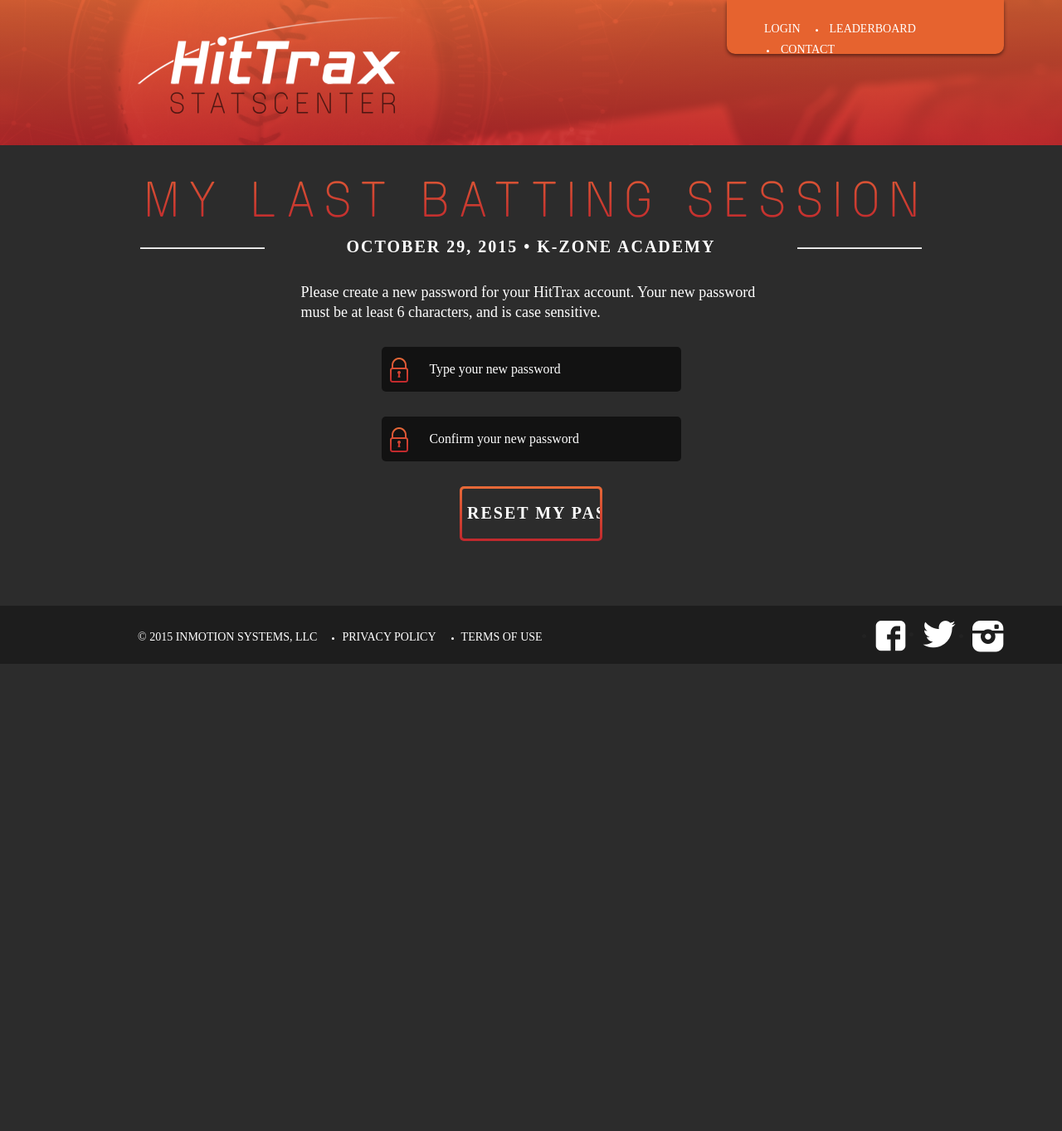
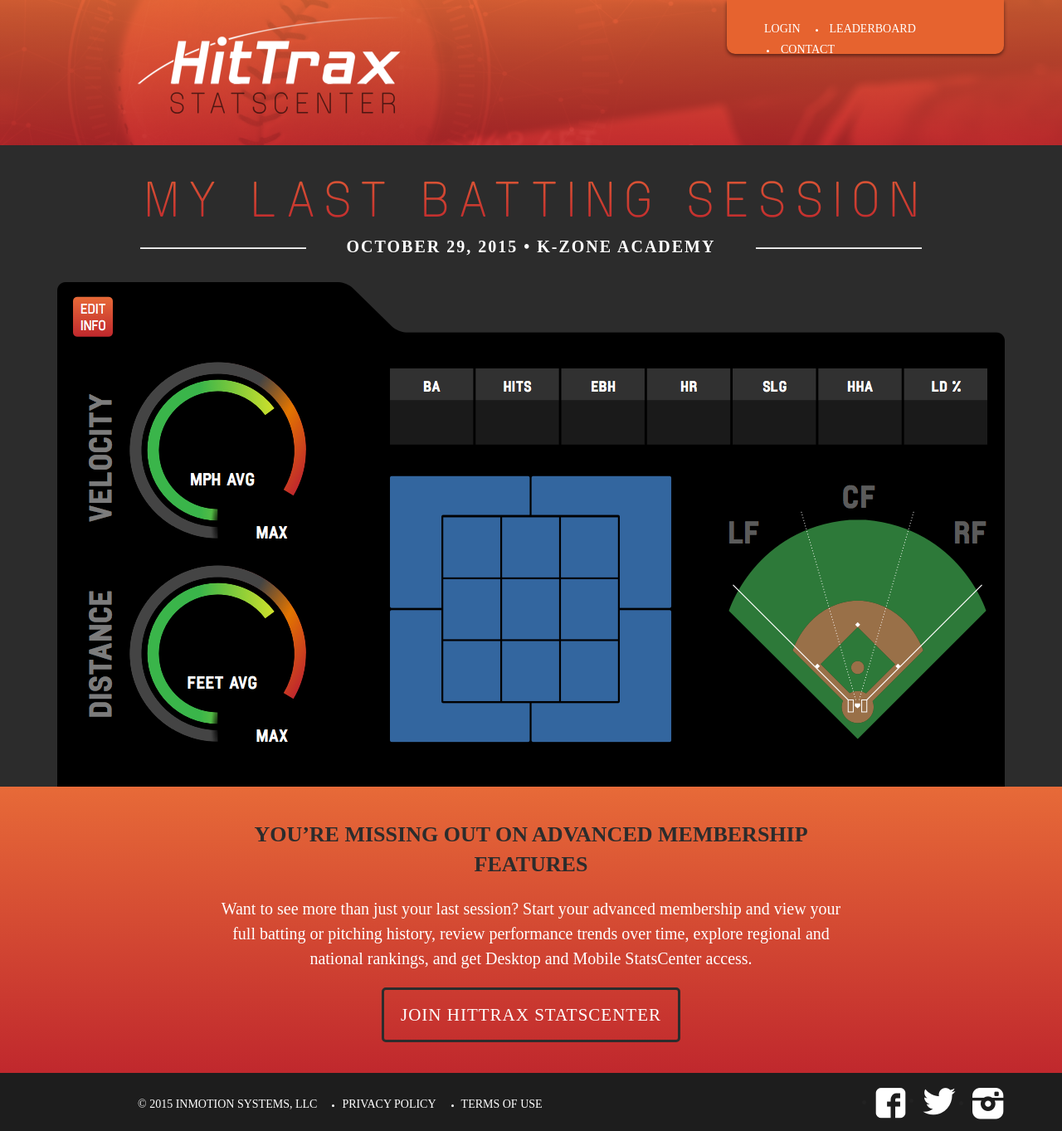
Before and after one commit to tfbarrett1981/HitTrax-HG, a PHP site: page /player.html in a window 1280 px wide. Shown: the whole page at 83% size. Before the commit the page ends 800 px from the top, so only its background shows below. Run offline with PHP 8.4, Linux system fonts and the light colour scheme; some libraries are stand-ins or nearby versions; some web fonts are replaced.

Commit message:
Player Callout Banner

```diff
--- a/css/site.css
+++ b/css/site.css
@@ -153,6 +153,7 @@ h2#forgotPasswordReset {
   height: 37px;
   margin-top: 40px;
 }
+/* PLAYER TEMPLATE */
 .player-template #dateLocation {
   width: 942px;
   margin: 0 auto;
@@ -166,10 +167,12 @@ h2#forgotPasswordReset {
 .player-template hr:first-child {
   float: left;
   margin-top: 13px;
+  width: 200px;
 }
 .player-template hr:last-child {
   float: right;
   margin-top: 13px;
+  width: 200px;
 }
 .player-template h3 {
   /* HR Left: */
@@ -181,10 +184,70 @@ h2#forgotPasswordReset {
   line-height: 24px;
   /* HR Right: */
   text-align: center;
-  width: 642px;
+  width: 542px;
   margin: 0;
   padding: 0;
   float: left;
+}
+.player-template .tab {
+  background: url(../img/player-tab.png) no-repeat;
+  width: 1142px;
+  height: 608px;
+  margin: 0 auto;
+}
+.player-template .callout {
+  /* Bar Background Copy: */
+  background-image: linear-gradient(-180deg, #E76A38 0%, #C0282D 100%);
+  height: 345px;
+}
+.player-template .callout h4 {
+  /* YOU’RE MISSING OUT O: */
+  font-family: ManifoldCF-Bold;
+  font-size: 26px;
+  color: #2C2C2C;
+  line-height: 36px;
+  width: 753px;
+  margin: 0 auto;
+  text-align: center;
+  padding-top: 40px;
+}
+.player-template .callout p {
+  width: 753px;
+  margin: 0 auto;
+  text-align: center;
+  /* Text: */
+  font-family: ManifoldCF-Regular;
+  font-size: 20px;
+  color: #FFFFFF;
+  line-height: 30px;
+  margin-top: 20px;
+}
+.player-template .callout .button {
+  /* Frame: */
+  border: 3px solid #2C2C2C;
+  border-radius: 5px;
+  /* JOIN HITTRAX STATSCE: */
+  font-family: ManifoldCF-Bold;
+  font-size: 21px;
+  color: #FFFFFF;
+  letter-spacing: 1px;
+  width: 354px;
+  height: 60px;
+  margin: 0 auto;
+  text-align: center;
+  display: block;
+  vertical-align: middle;
+  line-height: 60px;
+  text-decoration: none;
+  margin-top: 20px;
+}
+.player-template .callout .button:hover {
+  -webkit-transition: all 500ms ease;
+  -moz-transition: all 500ms ease;
+  -ms-transition: all 500ms ease;
+  -o-transition: all 500ms ease;
+  transition: all 500ms ease;
+  background: rgba(44, 44, 44, 0.3);
 }
 hr {
   color: #fff;
--- a/css/site.less
+++ b/css/site.less
@@ -177,28 +177,33 @@ height: 37px;
 margin-top: 40px;
 }
 
-.player-template #dateLocation{
+/* PLAYER TEMPLATE */
+.player-template {
+
+	#dateLocation{
 		width:942px;
 		margin:0 auto;
 	}
 
-.player-template h2#pageTitle{
+	h2#pageTitle{
 	background: url(../img/my-last-batting-session.png) no-repeat center center;
 	text-indent: -9999px;
 	height: 50px;
 	margin-top: 40px;
 	}
 
-.player-template hr:first-child{
+	hr:first-child{
 		float: left;
 		margin-top: 13px;
+		width:200px;
 	}
 
-.player-template hr:last-child{
+	hr:last-child{
 		float:right;
 		margin-top: 13px;
+		width:200px;
 	}
-.player-template h3{
+	h3{
 		/* HR Left: */
 	/* Date/Location: */
 	font-family: ManifoldCF-Regular;
@@ -208,10 +213,78 @@ letter-spacing: 2px;
 	line-height: 24px;
 	/* HR Right: */
 	text-align: center;
-width: 642px;
+	width: 542px;
 	margin: 0;
 	padding: 0;
 	float: left;
+	}
+
+	.tab{
+		background: url(../img/player-tab.png) no-repeat;
+		width:1142px;
+		height: 608px;
+		margin: 0 auto;
+	}
+
+	.callout{
+		/* Bar Background Copy: */
+	background-image: linear-gradient(-180deg, #E76A38 0%, #C0282D 100%);
+	height: 345px;
+
+		h4{
+			/* YOU’RE MISSING OUT O: */
+			font-family: ManifoldCF-Bold;
+			font-size: 26px;
+			color: #2C2C2C;
+			line-height: 36px;
+			width: 753px;
+			margin: 0 auto;
+			text-align: center;
+			padding-top: 40px;
+		}
+
+		p{
+			width: 753px;
+			margin: 0 auto;
+			text-align: center;
+			/* Text: */
+			font-family: ManifoldCF-Regular;
+			font-size: 20px;
+			color: #FFFFFF;
+			line-height: 30px;
+			margin-top: 20px;
+		}
+
+		.button{
+			/* Frame: */
+			border: 3px solid #2C2C2C;
+			border-radius: 5px;
+			/* JOIN HITTRAX STATSCE: */
+			font-family: ManifoldCF-Bold;
+			font-size: 21px;
+			color: #FFFFFF;
+			letter-spacing: 1px;
+			width: 354px;
+			height: 60px;
+			margin: 0 auto;
+			text-align: center;
+			display: block;
+			vertical-align: middle;
+			line-height: 60px;
+			text-decoration: none;
+			margin-top: 20px;
+		}
+
+		.button:hover{
+			background: rgba(44,44,44,0.30);
+			-webkit-transition: all 500ms ease;
+			-moz-transition: all 500ms ease;
+			-ms-transition: all 500ms ease;
+			-o-transition: all 500ms ease;
+			transition: all 500ms ease;
+			background: rgba(44,44,44,0.30);
+		}
+	}
 }
 
 hr{
--- a/player.html
+++ b/player.html
@@ -32,25 +32,18 @@
         <div id="content">
             <h2 id="pageTitle">MY LAST BATTING SESSION</h2>
             <div id="dateLocation" class="clearfix">
-            <hr>
-            <h3>OCTOBER 29, 2015 • K-ZONE ACADEMY</h3>
-            <hr>
+                <hr>
+                <h3>OCTOBER 29, 2015 • K-ZONE ACADEMY</h3>
+                <hr>
             </div>
-            <div class="hidden" id="resetSuccess">
-                <img src="img/Check.png" alt="">
-                <p>Your HitTrax password has been reset. You can now login to your account using your email address and this new password.</p>
-            </div>
-            <div id="resetFail" class="hidden">
-                <img src="img/Nope.png" alt="">
-                <p>Your new HitTrax password must be at least 6 characters.</p>
-            </div>
+            <section class="tab">
 
-            <p class="passwordText">Please create a new password for your HitTrax account. Your new password must be at least 6 characters, and is case sensitive.</p>
-            <div class="passwordInputBox"><img src="img/lock.png" alt="">&nbsp;<input type="text" placeholder="Type your new password"></div>
-            <div class="passwordInputBox"><img src="img/lock.png" alt="">&nbsp;<input type="text" placeholder="Confirm your new password"></div>
-            <div class="buttonBorder center">
-                <input type="submit" value="RESET MY PASSWORD" class="submitButton">
-            </div><br /><br />
+            </section>
+            <section class="callout">
+                <h4>YOU’RE MISSING OUT ON ADVANCED MEMBERSHIP FEATURES</h4>
+                <p>Want to see more than just your last session? Start your advanced membership and view your full batting or pitching history, review performance trends over time, explore regional and national rankings, and get Desktop and Mobile StatsCenter access.</p>
+                <a href="#" class="button">JOIN HITTRAX STATSCENTER</a>
+            </section>
 
        </div>
         <footer>
```
Lines whose indentation alone changed are shown as unchanged.
